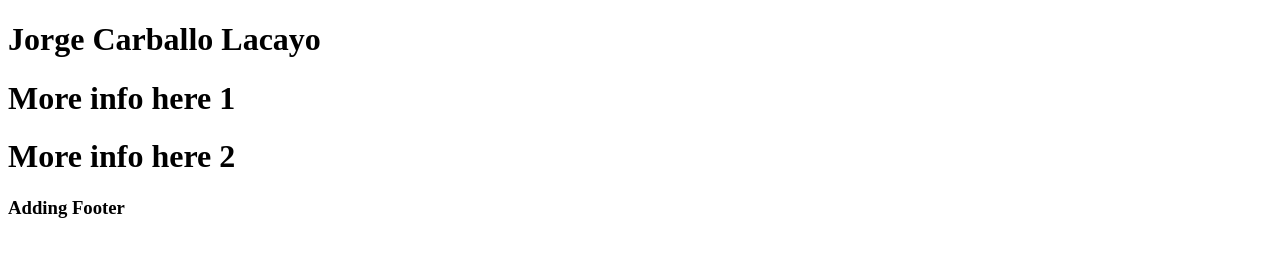
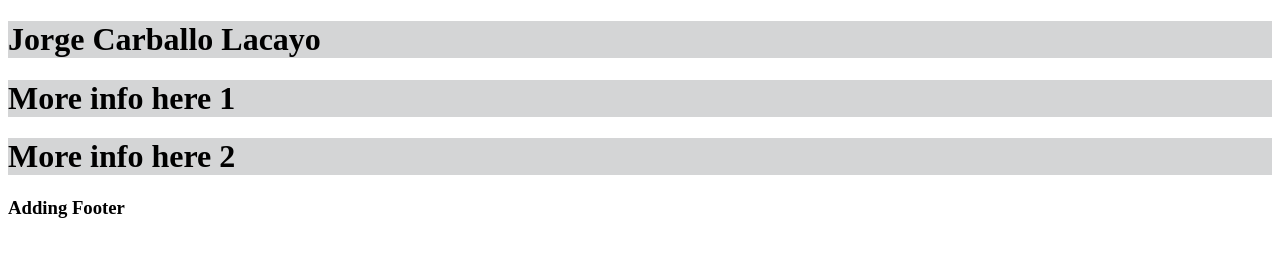
Before and after one commit to jcarballo91/cvproject, a plain HTML site: page index.html in a window 1280 px wide. Drawn offline with Linux system fonts and the light colour scheme.

Commit message:
addin style

```diff
--- a/design.css
+++ b/design.css
@@ -0,0 +1,15 @@
+* {
+  box-sizing: border-box;
+}
+
+.name {
+  background-color: rgb(212, 213, 214);
+}
+
+.left_info {
+  background-color: rgb(212, 213, 214);
+}
+
+.right_info {
+  background-color: rgb(212, 213, 214);
+}
--- a/index.html
+++ b/index.html
@@ -5,16 +5,17 @@
     <meta http-equiv="X-UA-Compatible" content="IE=edge">
     <meta name="viewport" content="width=device-width, initial-scale=1.0">
     <title>Curriculum Vitae</title>
+    <link rel="stylesheet" href="design.css">
 </head>
 <header>
-    <h1>Jorge Carballo Lacayo</h1>
+    <h1 class="name">Jorge Carballo Lacayo</h1>
 </header>
 <body>
-    <div>
+    <div class="left_info">
         <h1>More info here 1</h1>
     </div>
 
-    <div>
+    <div class="right_info">
         <h1>More info here 2</h1>
     </div>
 </body>
```
